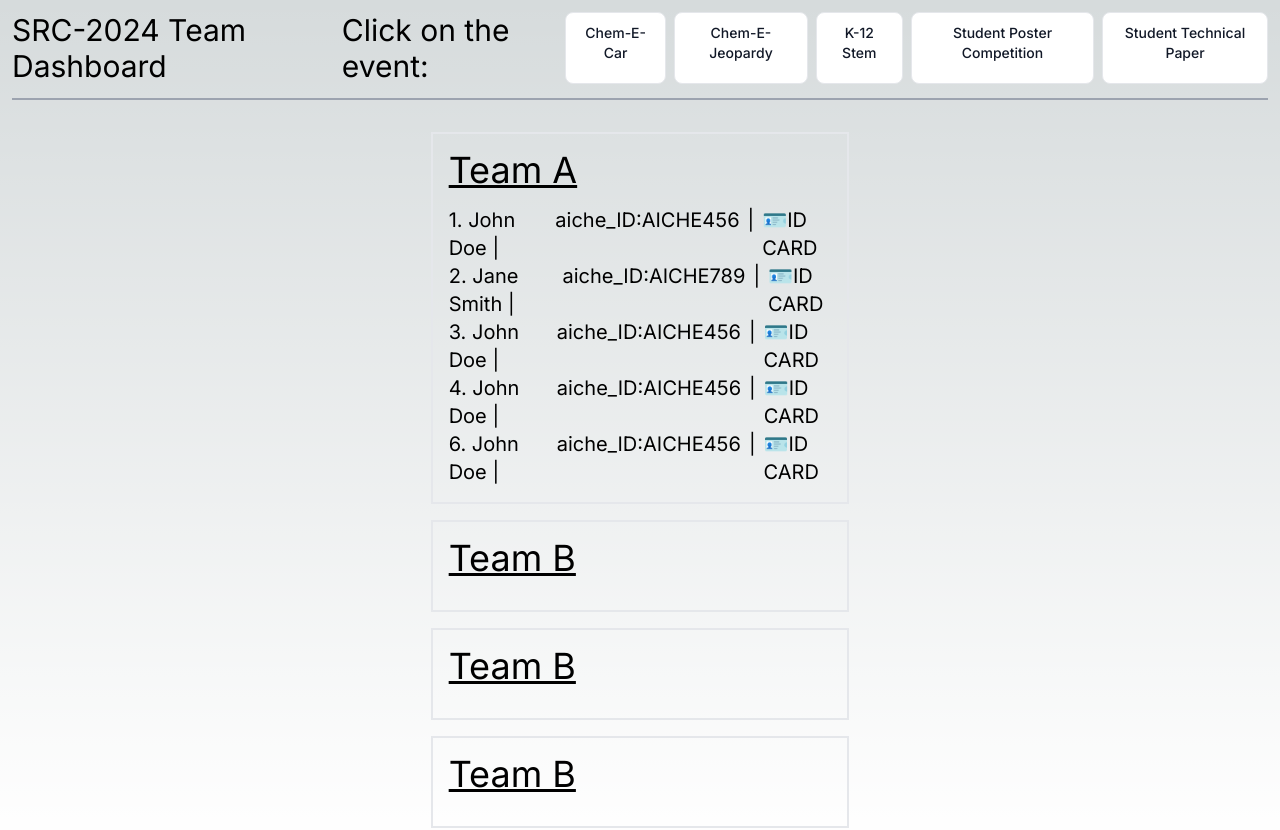
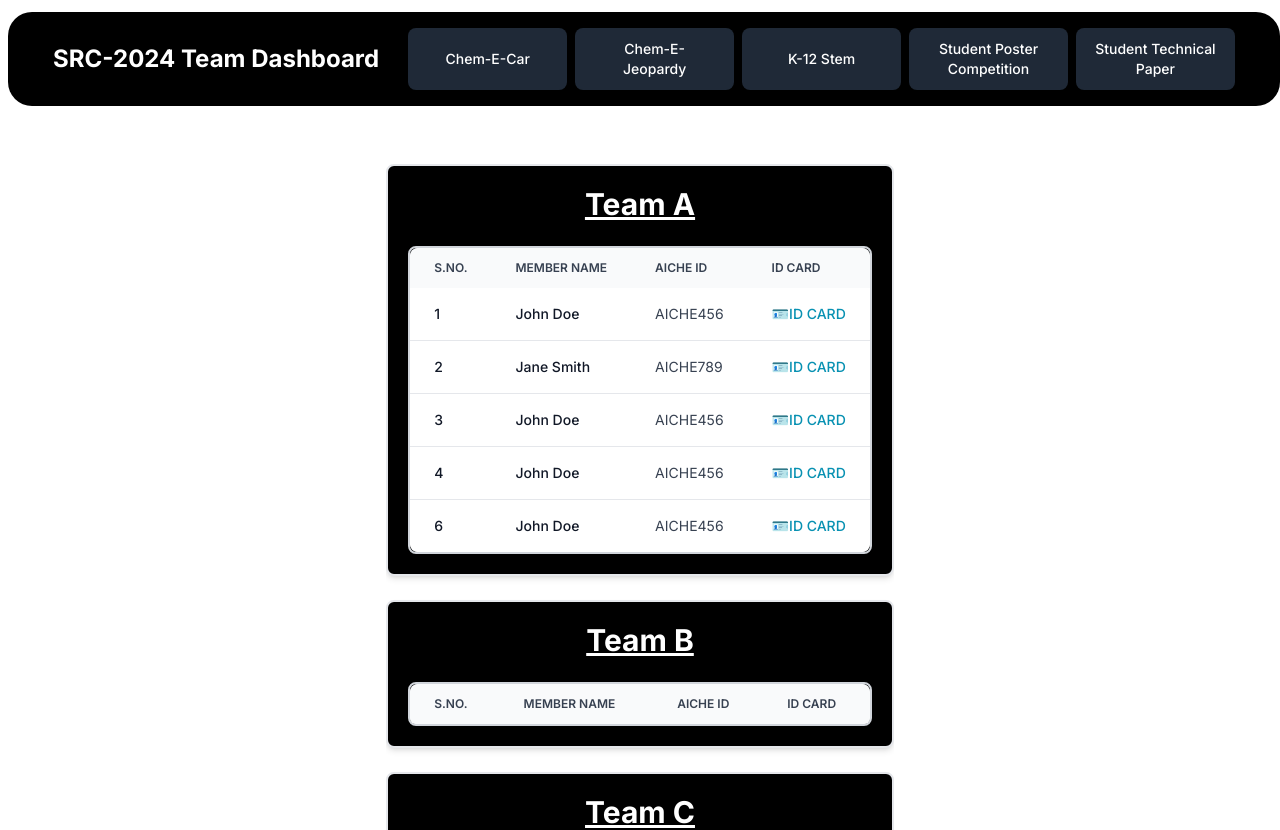
Before and after one commit to Srish-ty/SRC-Admin-Dashboard, a Next.js app: page /dashboard/teams in a window 1280 px wide. Shown: the top 830 px of the page. Built offline with nearby package versions, Linux system fonts and the light colour scheme.

Commit message:
feat: add changes

```diff
--- a/app/dashboard/teams/page.tsx
+++ b/app/dashboard/teams/page.tsx
@@ -1,108 +1,9 @@
-"use client";
 
-// Import necessary hooks and components
-import { Button } from "flowbite-react";
-import { useState } from "react";
-import { data } from "./sampleData";
+
+import MainTeamComponent from "@/components/MainTeamComponent";
 
 export default function Component() {
-  const [activeTab, setActiveTab] = useState(0);
-  const eventsList = [
-    "Chem-E-Car",
-    "Chem-E-Jeopardy",
-    "K-12 Stem",
-    "Student Poster Competition",
-    "Student Technical Paper",
-  ];
-
-  // Mock data for team information
-  const teamInfo: { [key: string]: { teamName: string; members: string[] }[] } =
-    {
-      "Chem-E-Car": [
-        {
-          teamName: "Team A",
-          members: [
-            "John Doe",
-            "Jane Smith",
-            "John Doe",
-            "John Doe",
-            "ggg",
-            "John Doe",
-          ],
-        },
-        { teamName: "Team B", members: ["Charlie", "Dave"] },
-        { teamName: "Team B", members: ["Charlie", "Dave"] },
-        { teamName: "Team B", members: ["Charlie", "Dave"] },
-      ],
-      "Chem-E-Jeopardy": [
-        { teamName: "Team C", members: ["Eve", "Frank"] },
-        { teamName: "Team D", members: ["Grace", "Heidi"] },
-      ],
-      "K-12 Stem": [
-        { teamName: "Team E", members: ["Eve", "Frank"] },
-        { teamName: "Team F", members: ["Grace", "Heidi"] },
-      ],
-      // Add more events and their teams here
-    };
-
-  // Function to render team cards
-  const renderTeamCards = () => {
-    const eventKey = eventsList[activeTab];
-    const teams = teamInfo[eventKey] || [];
-
-    return teams.map(
-      (team: { teamName: string; members: string[] }, index: number) => (
-        <div key={index} className="border-2 w-1/3">
-          <div className="text-4xl underline mb-4 ml-4 mr-4 mt-4">
-            {team.teamName}
-          </div>
-          <div className="flex flex-col gap-x-2 ml-4 mb-4">
-            {team.members.map((member, i) =>
-              data.user.find((user) => user.name === member) ? (
-                <div key={i} className="text-xl text-left flex gap-x-2">
-                  {i + 1}. {member}{" | "}
-                  <div>
-                    aiche_ID:
-                    {data.user.find((user) => user.name === member)?.aiche_id}
-                  </div>{"|"}
-                  <a
-                    href={
-                      data.user.find((user) => user.name === member)?.idCard
-                    }
-                  >
-                    🪪ID CARD
-                  </a>
-                </div>
-              ) : null
-            )}
-          </div>
-        </div>
-      )
-    );
-  };
-
-  return (
-    <div className="mt-3 pl-3 pr-3 mb-3.5">
-      <div className="flex justify-between mb-3.5">
-        <div className="text-3xl">SRC-2024 Team Dashboard</div>
-        <div className="flex gap-x-2">
-          <div className="text-3xl">Click on the event:</div>
-          {eventsList.map((event, index) => (
-            <Button
-              key={index}
-              color="gray"
-              onClick={() => setActiveTab(index)}
-            >
-              {event}
-            </Button>
-          ))}
-        </div>
-      </div>
-      <div className="border-b-2 border-gray-400"></div>
-      {/* Render team cards based on the active event */}
-      <div className="flex flex-col justify-center items-center mt-8 gap-y-4 w-auto">
-        {renderTeamCards()}
-      </div>
-    </div>
-  );
+  return(
+    <MainTeamComponent/>
+  )
 }
--- a/app/globals.css
+++ b/app/globals.css
@@ -1,33 +1,3 @@
 @tailwind base;
 @tailwind components;
 @tailwind utilities;
-
-:root {
-  --foreground-rgb: 0, 0, 0;
-  --background-start-rgb: 214, 219, 220;
-  --background-end-rgb: 255, 255, 255;
-}
-
-@media (prefers-color-scheme: dark) {
-  :root {
-    --foreground-rgb: 255, 255, 255;
-    --background-start-rgb: 0, 0, 0;
-    --background-end-rgb: 0, 0, 0;
-  }
-}
-
-body {
-  color: rgb(var(--foreground-rgb));
-  background: linear-gradient(
-      to bottom,
-      transparent,
-      rgb(var(--background-end-rgb))
-    )
-    rgb(var(--background-start-rgb));
-}
-
-@layer utilities {
-  .text-balance {
-    text-wrap: balance;
-  }
-}
--- /dev/null
+++ b/components/MainTeamComponent.tsx
@@ -0,0 +1,48 @@
+"use client";
+
+import { Button } from "flowbite-react";
+import RenderTeamCards from "./TeamCard";
+import { useState } from "react";
+
+const eventsList = [
+    "Chem-E-Car",
+    "Chem-E-Jeopardy",
+    "K-12 Stem",
+    "Student Poster Competition",
+    "Student Technical Paper",
+  ];
+
+const MainTeamComponent = () => {const [activeTab, setActiveTab] = useState(0);
+
+
+  return (
+
+    <div className="mt-3 pl-2 pr-2  mb-3.5 rounded-xl ">
+      <div className="   fixed top-0 z-50 bg-white ">
+        <div className="bg-black p-4 text-white rounded-3xl flex justify-evenly items-center mt-3  ">
+          <div className="text-2xl font-bold">SRC-2024 Team Dashboard</div>
+          <div className="w-2/3">
+            <div className="grid grid-cols-5 gap-x-2">
+              {eventsList.map((event, index) => (
+                <Button
+                  className="flex justify-center items-center bg-gray-800 text-white hover:bg-gray-700"
+                  key={index}
+                  onClick={() => setActiveTab(index)}
+                >
+                  {event}
+                </Button>
+              ))}
+            </div>
+          </div>
+        </div>
+      </div>
+      <div className="flex flex-col justify-center items-center mt-[13%] gap-y-4 w-auto">
+        <RenderTeamCards activeTab={activeTab} />
+      </div>
+    </div>
+  );
+};
+
+
+
+  export default MainTeamComponent
--- /dev/null
+++ b/components/TeamCard.tsx
@@ -0,0 +1,93 @@
+import { data } from "@/app/dashboard/teams/sampleData";
+import { Table } from "flowbite-react";
+
+const eventsList = [
+  "Chem-E-Car",
+  "Chem-E-Jeopardy",
+  "K-12 Stem",
+  "Student Poster Competition",
+  "Student Technical Paper",
+];
+
+const teamInfo: { [key: string]: { teamName: string; members: string[] }[] } = {
+  "Chem-E-Car": [
+    {
+      teamName: "Team A",
+      members: [
+        "John Doe",
+        "Jane Smith",
+        "John Doe",
+        "John Doe",
+        "ggg",
+        "John Doe",
+      ],
+    },
+    { teamName: "Team B", members: ["Charlie", "Dave"] },
+    { teamName: "Team C", members: ["Charlie", "Dave"] },
+    { teamName: "Team D", members: ["Charlie", "Dave"] },
+  ],
+  "Chem-E-Jeopardy": [
+    { teamName: "Team C", members: ["Eve", "Frank"] },
+    { teamName: "Team D", members: ["Grace", "Heidi"] },
+  ],
+  "K-12 Stem": [
+    { teamName: "Team E", members: ["Eve", "Frank"] },
+    { teamName: "Team F", members: ["Grace", "Heidi"] },
+  ],
+  // Add more events and their teams here
+};
+
+const Heading = ["S.No.", "Member Name", "AIChE ID", "ID Card"];
+
+const RenderTeamCards = ({ activeTab }: { activeTab: number }) => {
+  const eventKey = eventsList[activeTab];
+  const teams = teamInfo[eventKey] || [];
+
+  return (
+    <div className="overflow-x-auto">
+      {teams.map((team, index) => (
+        <div key={index} className="border-2 w-auto p-5 bg-black mb-6 shadow-md rounded-lg">
+          <div className="text-3xl font-bold text-center text-white underline mb-6">
+            {team.teamName}
+          </div>
+          <div className="shadow-lg border-2 border-gray-300 rounded-lg overflow-hidden">
+            <Table hoverable>
+              <Table.Head className="bg-gray-100">
+                {Heading.map((item, index) => (
+                  <Table.HeadCell key={index} className="text-gray-700 font-semibold">
+                    {item}
+                  </Table.HeadCell>
+                ))}
+              </Table.Head>
+              <Table.Body className="divide-y bg-white">
+                {team.members.map((member, i) => {
+                  const user = data.user.find((user) => user.name === member);
+                  return user ? (
+                    <Table.Row key={i} className="bg-white dark:border-gray-700 dark:bg-gray-800 hover:bg-gray-50">
+                      <Table.Cell className="whitespace-nowrap font-medium text-gray-900 dark:text-white">
+                        {i + 1}
+                      </Table.Cell>
+                      <Table.Cell className="whitespace-nowrap font-medium text-gray-900 dark:text-white">
+                        {member}
+                      </Table.Cell>
+                      <Table.Cell className="text-gray-700">
+                        {user.aiche_id}
+                      </Table.Cell>
+                      <Table.Cell>
+                        <a href={user.idCard} className="font-medium text-cyan-600 hover:underline dark:text-cyan-500">
+                          🪪ID CARD
+                        </a>
+                      </Table.Cell>
+                    </Table.Row>
+                  ) : null;
+                })}
+              </Table.Body>
+            </Table>
+          </div>
+        </div>
+      ))}
+    </div>
+  );
+};
+
+export default RenderTeamCards;
--- a/package.json
+++ b/package.json
@@ -12,7 +12,8 @@
     "flowbite-react": "^0.10.1",
     "next": "14.2.5",
     "react": "^18",
-    "react-dom": "^18"
+    "react-dom": "^18",
+    "yarn": "^1.22.22"
   },
   "devDependencies": {
     "@types/node": "^20",
```
Also changed, not shown: staticData/teamData.ts (added, +38 -0 lines), 1 other file (tests, documents, lock files or other folders).
